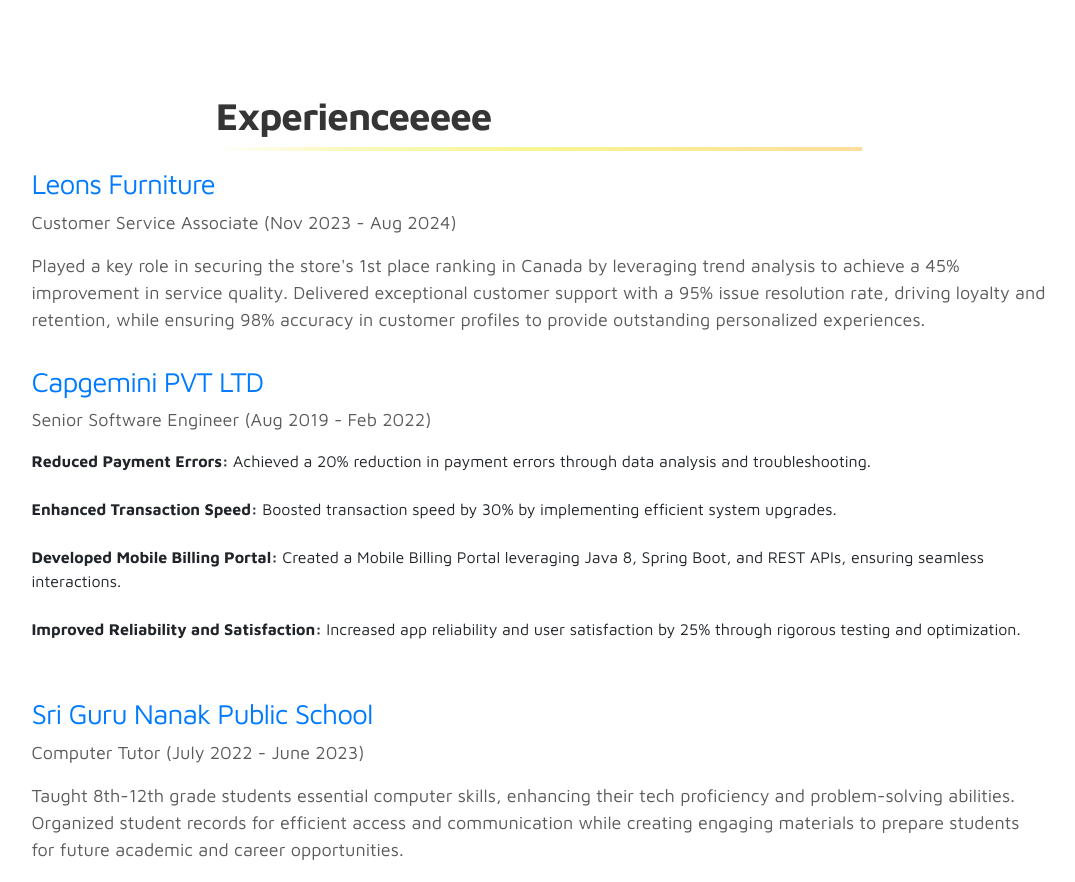
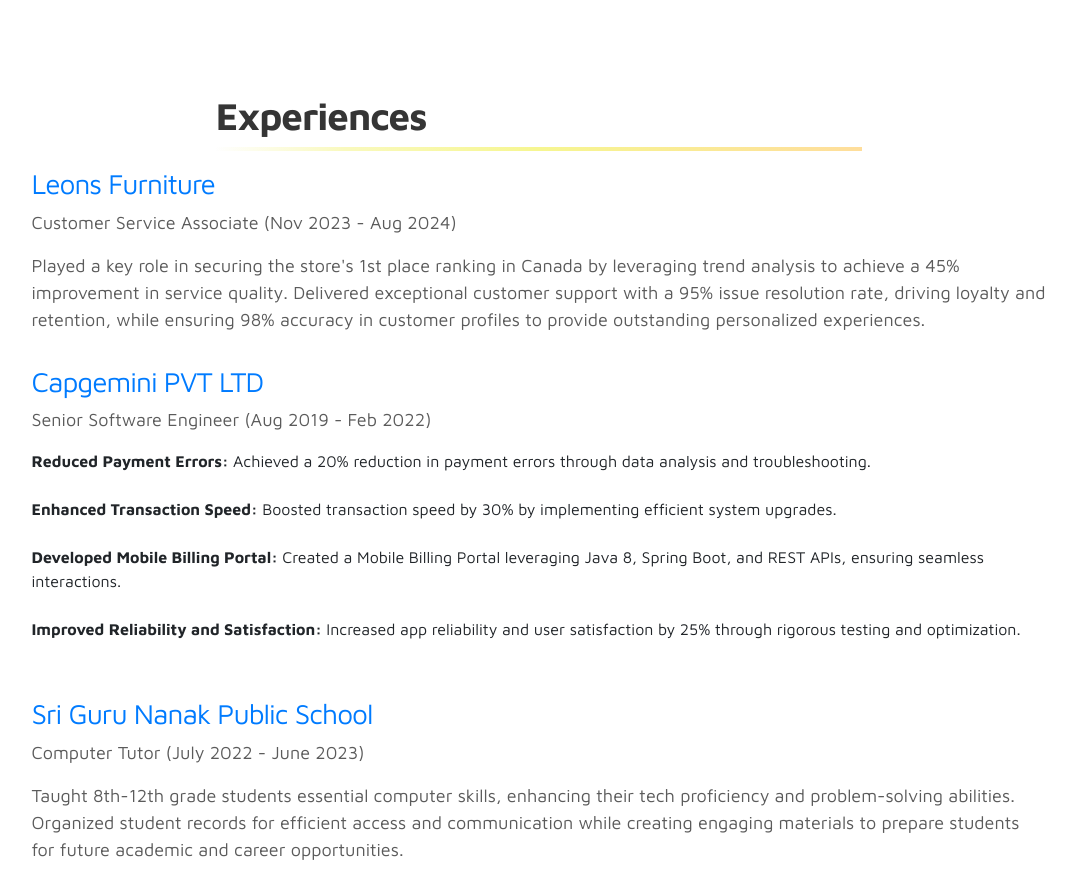
Before and after one commit to Harpreet88/HarpreetSaini.github.io, a plain HTML site: page index.html in a window 1280 px wide. Shown: the part 1157-2039 px from the top of the page, without its empty margins (101-1176 px from the left). Drawn offline with Linux system fonts and the light colour scheme.

Commit message:
Update index.html

```diff
--- a/index.html
+++ b/index.html
@@ -234,15 +234,14 @@
                     <div class="underline"></div>
                 </div> -->
 
-    <section class="resume py-5 d-lg-flex justify-content-center align-items-center" id="resume">
-    <div class="row d-flex justify-content-center">
-      <div class="container">
+    <section class="project py-5" id="resume">
+    <div class="container">
         <div class="row">
             <div class="col-lg-11  mx-auto col-12">
                 <div class="col-lg-8 mx-auto">
-      <h2>Experienceeeee</h2>
-      <div class="underline"></div>
-    </div>
+                    <h2>Experiences</h2>
+                    <div class="underline"></div>
+                </div>
                 <div class="row d-flex flex-column">
                     <div class="col-12 d-flex ftco-animate">
                         <div class="blog-entry justify-content-start">
```
